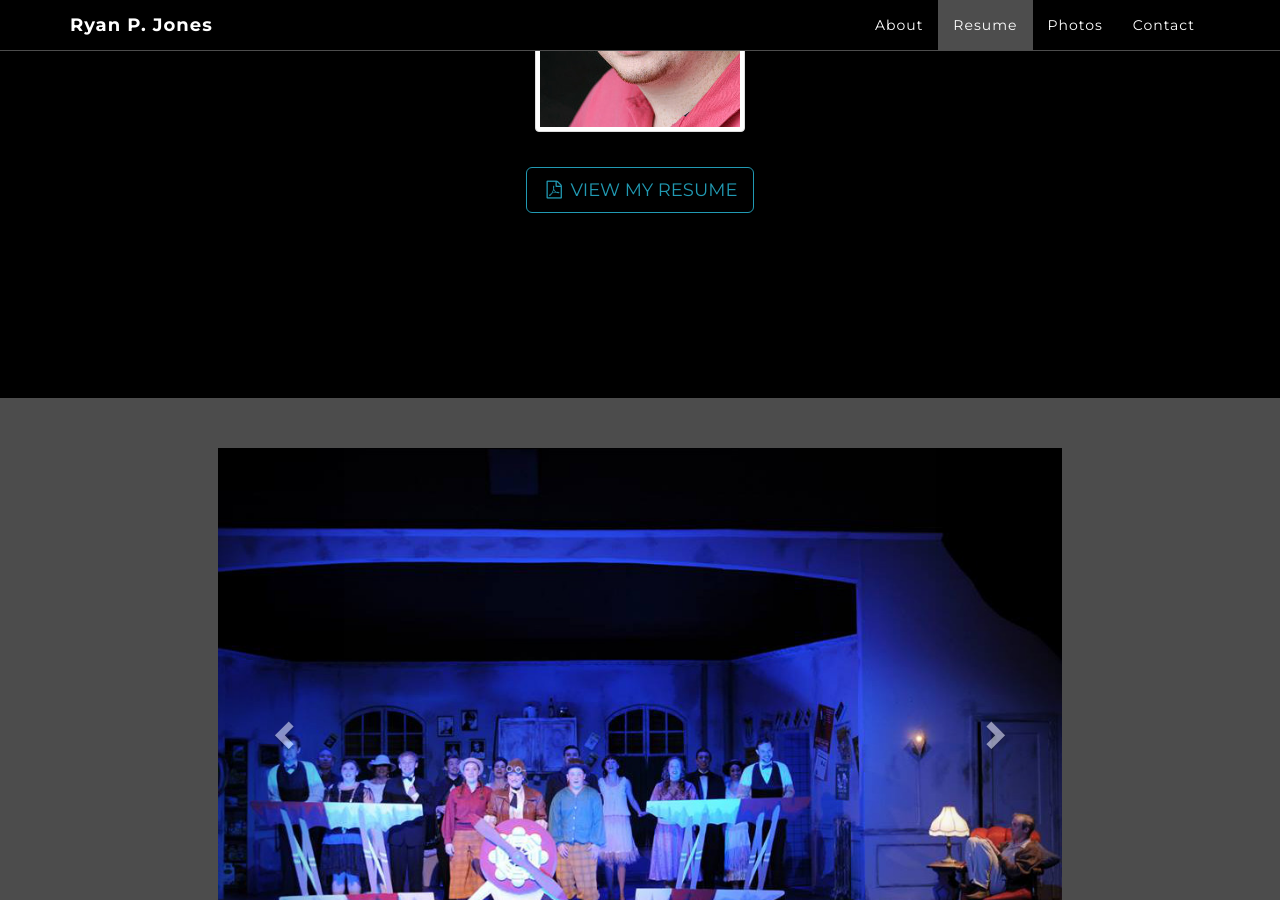
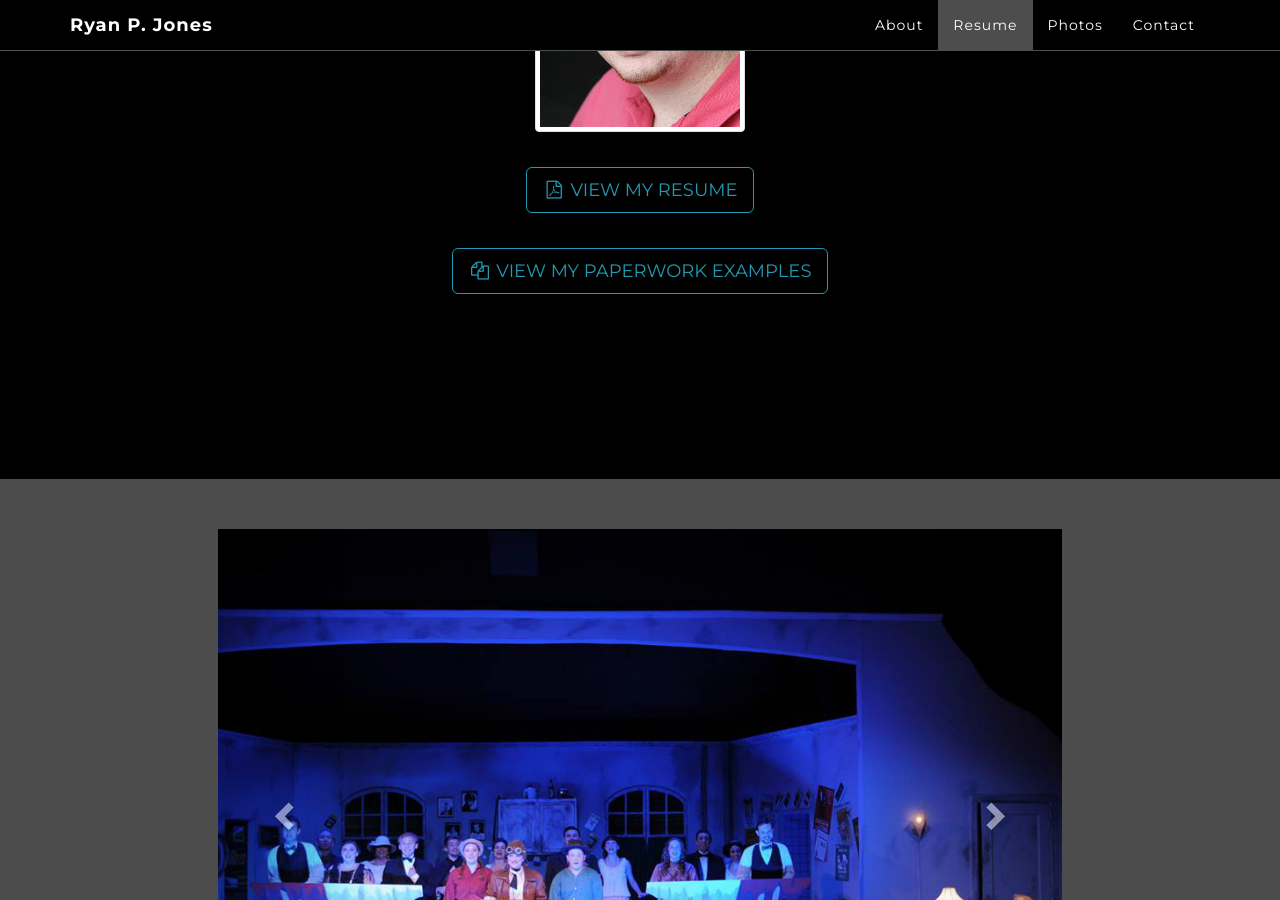
Before and after one commit to ryanpjones/ryanpjones.github.io, a Jekyll site: the page built from index.html, in a window 1280 px wide and 900 px high, scrolled down 1995 px. Built offline with Jekyll 4.4.1, drawn with Linux system fonts in a browser that asks for light colours; nearby versions of some CDN libraries.

Commit message:
Add links for paperwork

```diff
--- a/_includes/about.md
+++ b/_includes/about.md
@@ -23,3 +23,7 @@ Today, he is pursuing his MFA in Stage Management from Wayne State University in
 <a href="/download/Ryan-P-Jones_Resume_8-31-14.pdf" target="_blank" class="btn btn-default btn-lg">
 <i class="fa fa-file-pdf-o fa-fw"></i> View My Resume
 </a>
+
+<a href="/download/Ryan%20P%20Jones%20Stage%20Management%20Paperwork%20Examples.pdf" target="_blank" class="btn btn-default btn-lg">
+<i class="fa fa-files-o fa-fw"></i> View My Paperwork Examples
+</a>
```
